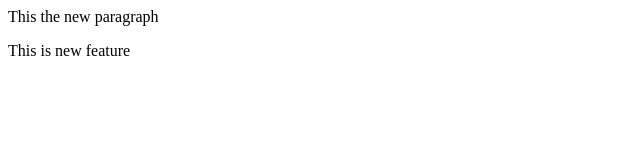
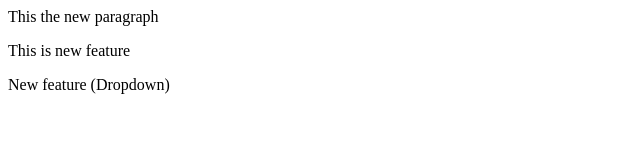
Before and after one commit to AdilGhub/localrepo, a plain HTML site: page index.html in a window 1280 px wide. Shown: the whole page, without its empty margins (0-640 px from the left). Drawn offline with Linux system fonts and the light colour scheme.

Commit message:
Add Dropdown

```diff
--- a/index.html
+++ b/index.html
@@ -1,2 +1,3 @@
 <p>This the new paragraph</p>
 <p> This is new feature</p>
+<p> New feature (Dropdown)</p>
```
